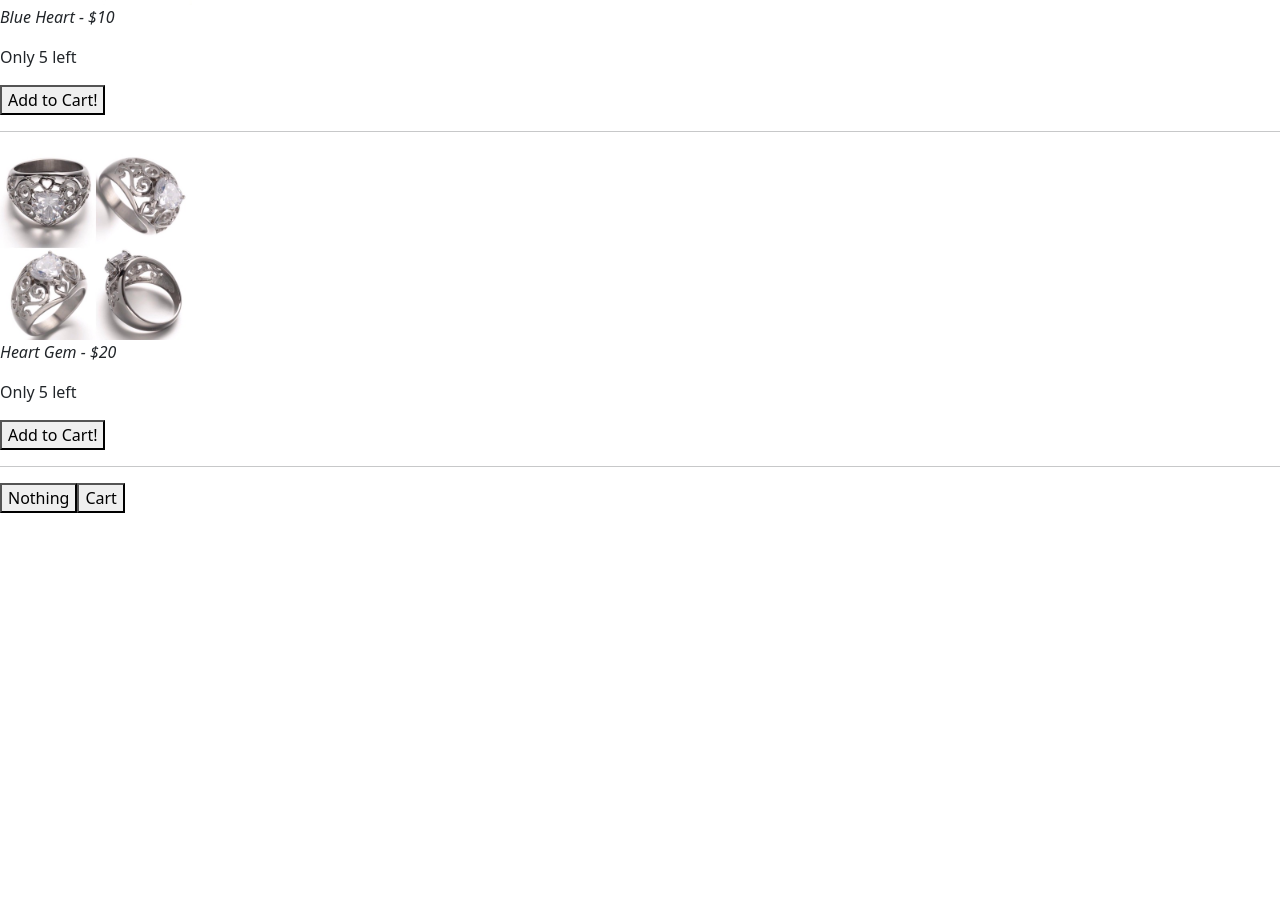
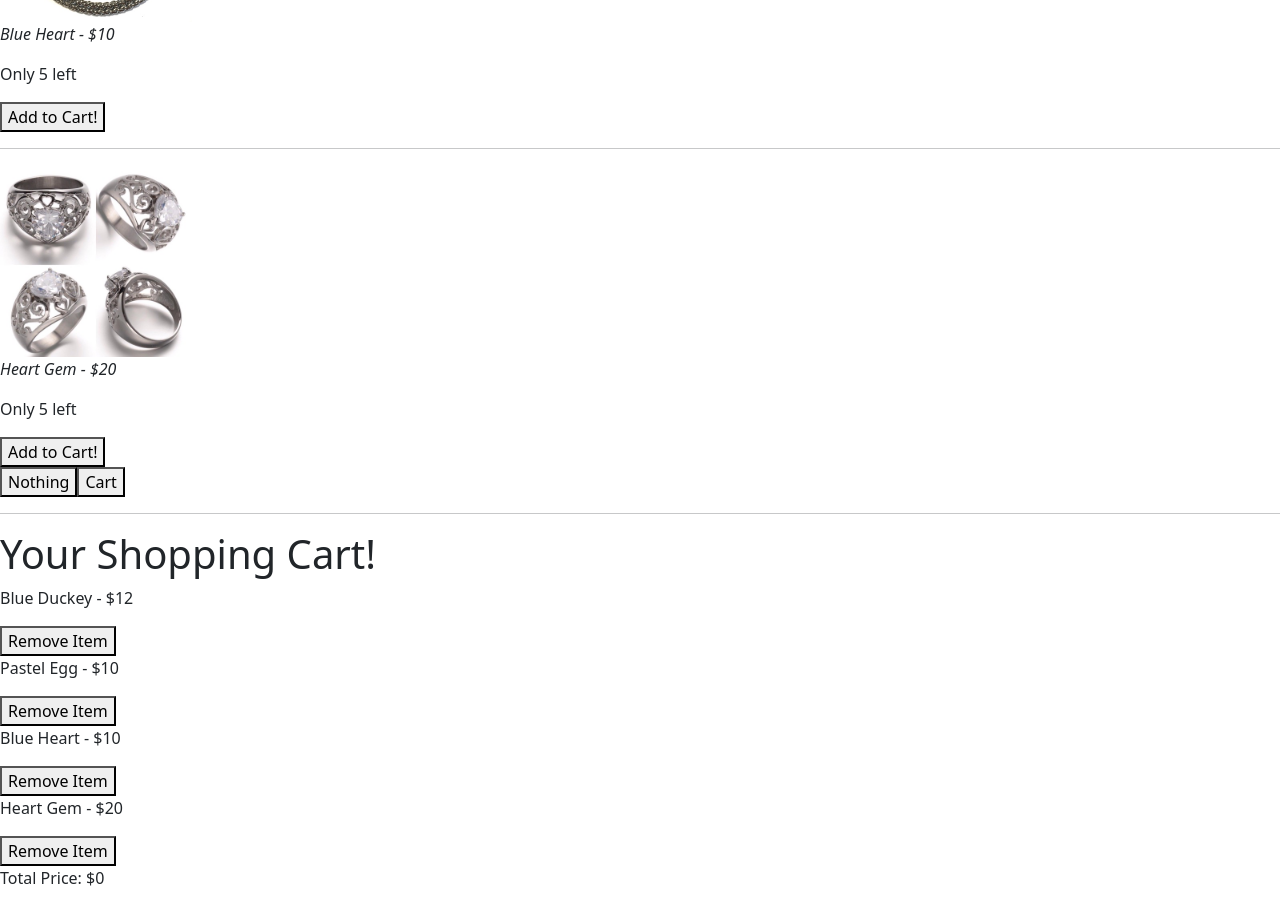
Before and after one commit to maurorosalesjr/Jewelry, a React (Create React App) app: page / in a window 1280 px wide. Shown: the part 880-1786 px from the top of the page. Before the commit the page ends 1393 px from the top, so only its background shows below. Built offline with nearby package versions, Linux system fonts and the light colour scheme.

Commit message:
deleted cartnav and cartitem, everything else wip

```diff
--- a/src/components/App.js
+++ b/src/components/App.js
@@ -1,6 +1,8 @@
 import React from "react";
 import Header from "./Header";
 import JewelryControl from "./JewelryControl";
+import Cart from "./Cart";
+import PropTypes from "prop-types"
 
 const bodyStyle = {
   marginTop: "3%",
@@ -11,6 +13,8 @@ function App() {
       <Header />
       <div style={bodyStyle}>
       <JewelryControl />
+      <hr/>
+      <Cart/>
       </div>
     </React.Fragment>
   );
--- a/src/components/Cart.js
+++ b/src/components/Cart.js
@@ -1,19 +1,19 @@
 import React, {useState} from "react";
 import PropTypes from 'prop-types';
-import Jewelry from "./Jewelry";
+import mainJewelryList from "./MainJewelryList";
 
 
 function Cart(props) {
-    const jewel = props;
+    // const jewel = props;
     const [jewelry, setJewelry] = useState([]);
+    const jewelryItem = mainJewelryList;
 
-
-    const addJewelry = (props) => {
-        setJewelry([...jewelry, props]);
+    const addJewelry = (jewelryItem) => {
+        setJewelry([...jewelry, jewelryItem]);
     }
 
-    const removeJewelry = (props) => {
-        const newJewelry = jewelry.filter((i) => i !== props);
+    const removeJewelry = (jewelryItem) => {
+        const newJewelry = jewelry.filter((j) => j !== jewelryItem);
         setJewelry(newJewelry);
     }
 
@@ -23,10 +23,10 @@ function Cart(props) {
         <React.Fragment>
         <div>
             <h1>Your Shopping Cart!</h1>
-            {jewelry.map((jewelry) => (
-                <div key={jewelry.id}>
-                <p>{jewelry.name} - ${jewelry.price}</p>
-                <button onClick={() => removeJewelry(jewel)}>Remove Item</button>
+            {jewelryItem.map((jewelryItem) => (
+                <div key={jewelryItem.id}>
+                <p>{jewelryItem.name} - ${jewelryItem.price}</p>
+                <button onClick={() => removeJewelry(jewelryItem)}>Remove Item</button>
                 </div>
             ))}
             <p>Total Price: ${totalPrice}</p>
--- a/src/components/Header.js
+++ b/src/components/Header.js
@@ -1,5 +1,4 @@
 import React from "react";
-import { FontAwesomeIcon } from '@fortawesome/react-fontawesome';
 
 
 const headerStyle = {
--- a/src/components/Jewelry.js
+++ b/src/components/Jewelry.js
@@ -1,7 +1,7 @@
 import React, {useState} from "react";
 import PropTypes from "prop-types";
-import Cart from "./Cart"
 import 'bootstrap/dist/css/bootstrap.min.css'
+import Cart from "./Cart";
 
 
 const imgStyle ={
@@ -11,23 +11,19 @@ const imgStyle ={
 }
 
 function Jewelry(props) {
-    const [jewelry, setJewelry] = useState([]);
 
-    const addJewelry = (jewelry) => {
-        setJewelry([...jewelry, jewelry]);
-        console.log("reached!")
-    }
+
 
     return(
         <React.Fragment>
+            <hr />
             <div onClick={() => props.whenJewelryClicked(props.id)}>
                 <img style={imgStyle} src={props.photo} alt={props.altTag} />
                 <p><em>{props.name} - ${props.price}</em></p>
                 <p>Only {props.quantity} left</p>
             </div>
-            <button onClick={()=> addJewelry(props.id) }>Add to Cart!</button>
-            {/* <Cart jewelry={props} /> */}
-            <hr />
+            <button onClick={()=> props.whenSalesClicked(props.id) }>Add to Cart!</button>
+            <br></br>
         </React.Fragment>
     )
 }
--- a/src/components/JewelryControl.js
+++ b/src/components/JewelryControl.js
@@ -74,6 +74,7 @@ class JewelryControl extends React.Component {
     let buttonText = null;
     if (this.state.selectedJewelry != null) {
       currentlyVisibleState = <JewelryDetail jewerly={this.state.selectedJewelry}
+                                              onClickingAddToCart={this.addJewelry}
                                               onClickingSubtract = {this.handleQuantitySub} />
       buttonText = "Back"
     } else if(this.state.cartView) {
@@ -83,6 +84,7 @@ class JewelryControl extends React.Component {
       currentlyVisibleState = <JewelryList jewelryList={this.state.mainJewelryList}
                                             onJewelrySelection={this.handleChangingSelectedJewelry}
                                             onClickingSubtract = {this.handleQuantitySub}
+                                            onClickingAddToCart={this.handleQuantitySub}
                                             onClickingCart = {this.handleCartView}/>;
                                             buttonText="Nothing"
     }
--- a/src/components/JewelryList.js
+++ b/src/components/JewelryList.js
@@ -1,6 +1,7 @@
 import React from "react";
 import PropTypes from "prop-types";
 import Jewelry from "./Jewelry";
+import Cart from "./Cart";
 import 'bootstrap/dist/css/bootstrap.min.css'
 
 function JewelryList (props) {
```
Also changed, not shown: src/components/CartItem.js (deleted, +0 -42 lines), src/components/CartNav.js (deleted, +0 -46 lines).
